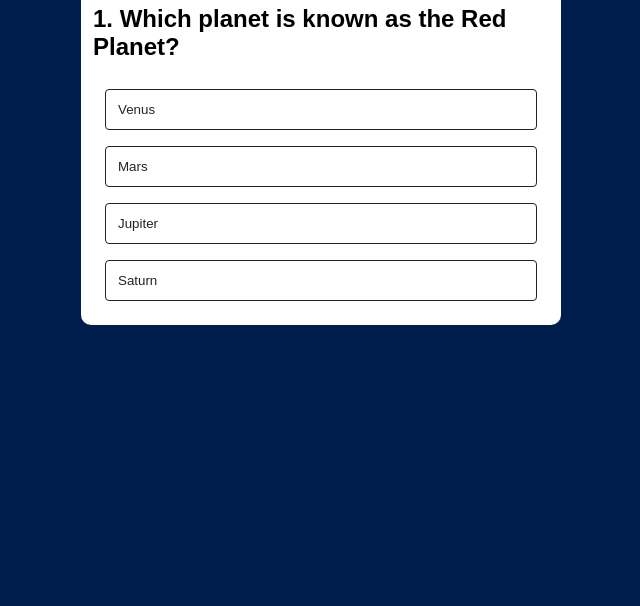
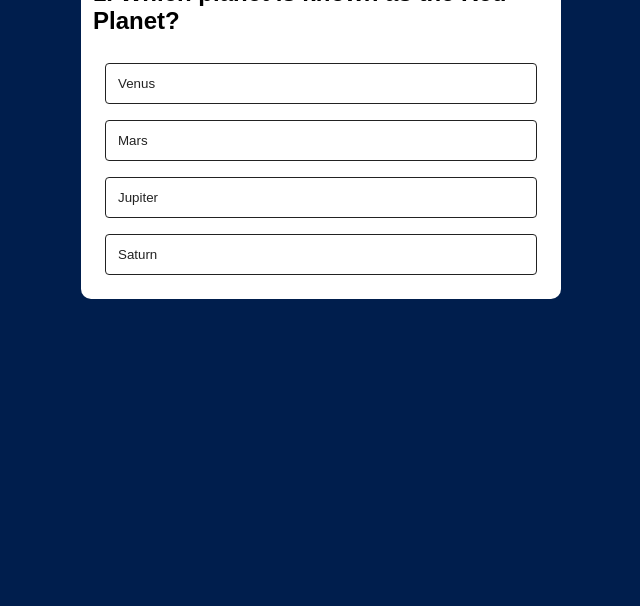
Before and after one commit to Namrata2309/Quiz-App, a plain HTML site: page index.html in a window 1280 px wide. Shown: the part 194-800 px from the top of the page, without its empty margins (319-959 px from the left). Drawn offline with Linux system fonts and the light colour scheme.

Commit message:
Update style.css

```diff
--- a/style.css
+++ b/style.css
@@ -14,7 +14,7 @@ body{
 
     background: #fff;
     width: 60vh;
-    margin-top: 9vw;
+    margin-top: 7vw;
     border-radius: 10px;
     padding: 1.5vh;
 
```
